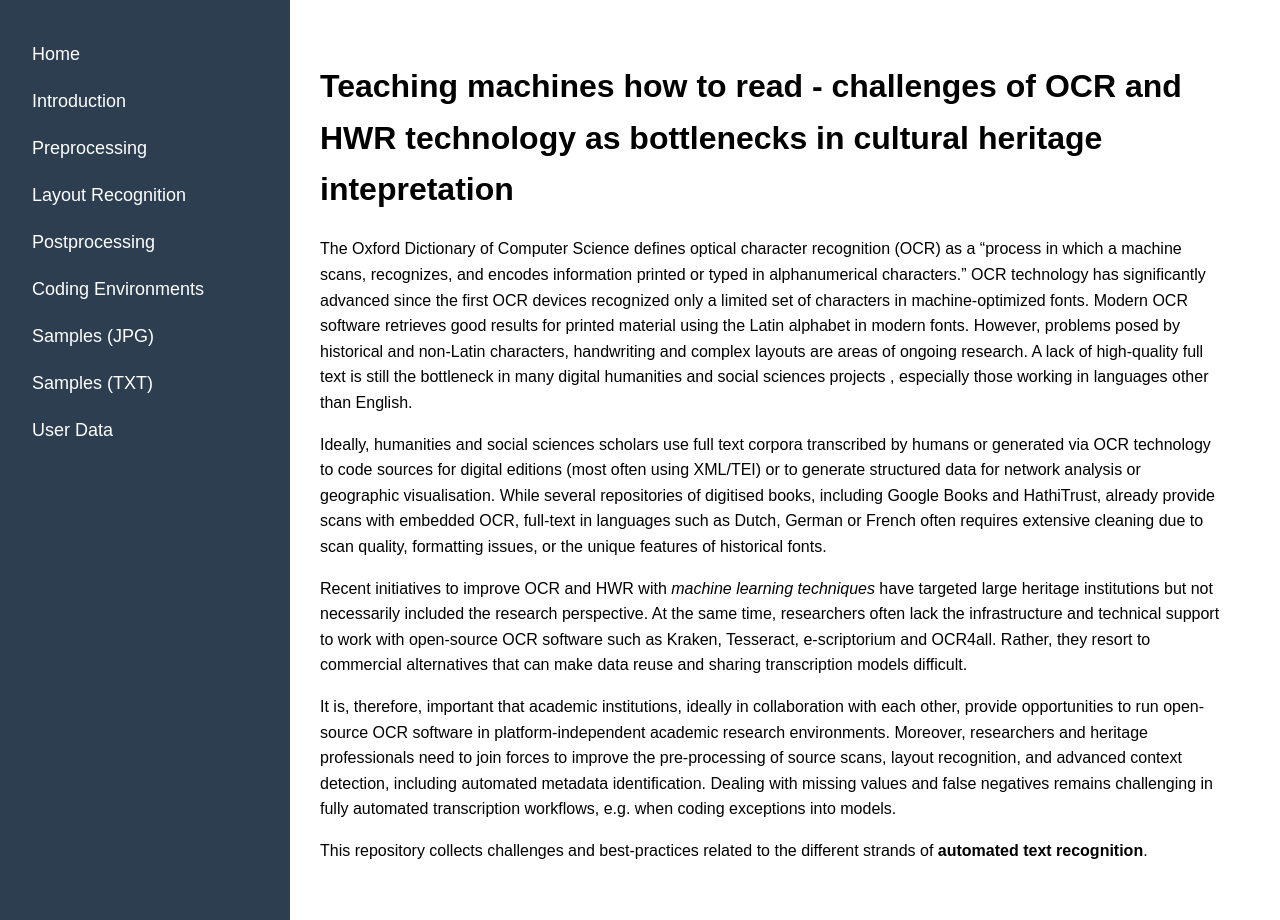
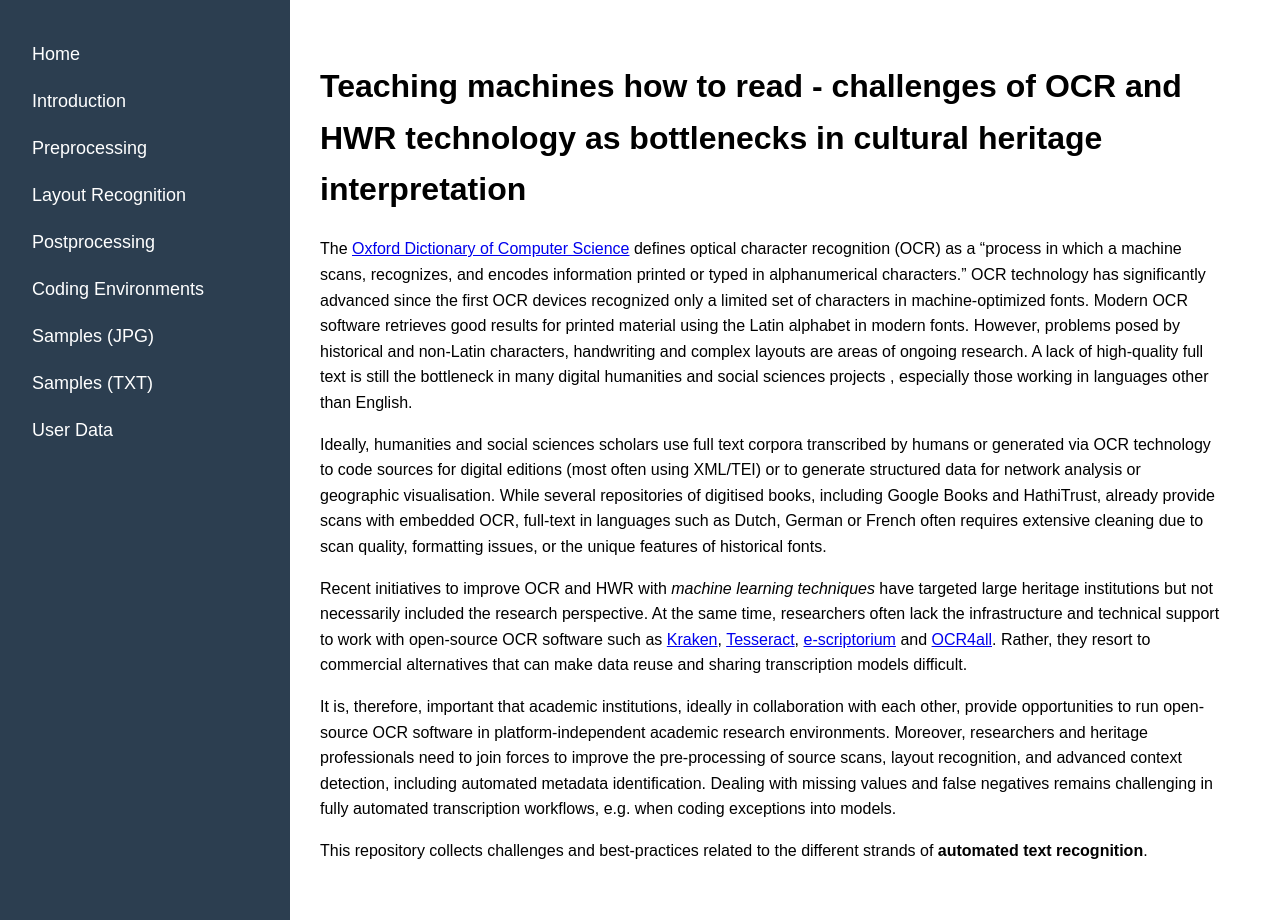
Before and after one commit to stwagner07/atr-historical-research, a Jekyll site: the page built from docs/intro.md, in a window 1280 px wide. Built offline with Jekyll 4.4.1, drawn with Linux system fonts in a browser that asks for light colours.

Commit message:
links added

```diff
--- a/docs/intro.md
+++ b/docs/intro.md
@@ -4,13 +4,13 @@ title: Introduction
 permalink: /docs/intro
 ---
 
-# Teaching machines how to read - challenges of OCR and HWR technology as bottlenecks in cultural heritage intepretation
+# Teaching machines how to read - challenges of OCR and HWR technology as bottlenecks in cultural heritage interpretation
 
-The Oxford Dictionary of Computer Science defines optical character recognition (OCR) as a “process in which a machine scans, recognizes, and encodes information printed or typed in alphanumerical characters.” OCR technology has significantly advanced since the first OCR devices recognized only a limited set of characters in machine-optimized fonts. Modern OCR software retrieves good results for printed material using the Latin alphabet in modern fonts. However, problems posed by historical and non-Latin characters, handwriting and complex layouts are areas of ongoing research. A lack of high-quality full text is still the bottleneck in many digital humanities and social sciences projects , especially those working in languages other than English.
+The [Oxford Dictionary of Computer Science](https://www.oxfordreference.com/display/10.1093/acref/9780199688975.001.0001/acref-9780199688975-e-3589) defines optical character recognition (OCR) as a “process in which a machine scans, recognizes, and encodes information printed or typed in alphanumerical characters.” OCR technology has significantly advanced since the first OCR devices recognized only a limited set of characters in machine-optimized fonts. Modern OCR software retrieves good results for printed material using the Latin alphabet in modern fonts. However, problems posed by historical and non-Latin characters, handwriting and complex layouts are areas of ongoing research. A lack of high-quality full text is still the bottleneck in many digital humanities and social sciences projects , especially those working in languages other than English.
 
 Ideally, humanities and social sciences scholars use full text corpora transcribed by humans or generated via OCR technology to code sources for digital editions (most often using XML/TEI) or to generate structured data for network analysis or geographic visualisation. While several repositories of digitised books, including Google Books and HathiTrust, already provide scans with embedded OCR, full-text in languages such as Dutch, German or French often requires extensive cleaning due to scan quality, formatting issues, or the unique features of historical fonts.
 
-Recent initiatives to improve OCR and HWR with *machine learning techniques* have targeted large heritage institutions but not necessarily included the research perspective. At the same time, researchers often lack the infrastructure and technical support to work with open-source OCR software such as Kraken, Tesseract, e-scriptorium and OCR4all. Rather, they resort to commercial alternatives that can make data reuse and sharing transcription models difficult.
+Recent initiatives to improve OCR and HWR with *machine learning techniques* have targeted large heritage institutions but not necessarily included the research perspective. At the same time, researchers often lack the infrastructure and technical support to work with open-source OCR software such as [Kraken](https://kraken.re/main/index.html), [Tesseract](https://github.com/tesseract-ocr/tesseract), [e-scriptorium](https://escriptorium.readthedocs.io/en/latest/) and [OCR4all](https://www.ocr4all.org/). Rather, they resort to commercial alternatives that can make data reuse and sharing transcription models difficult.
 
 It is, therefore, important that academic institutions, ideally in collaboration with each other, provide opportunities to run open-source OCR software in platform-independent academic research environments. Moreover, researchers and heritage professionals need to join forces to improve the pre-processing of source scans, layout recognition, and advanced context detection, including automated metadata identification. Dealing with missing values and false negatives remains challenging in fully automated transcription workflows, e.g. when coding exceptions into models.
 
```
